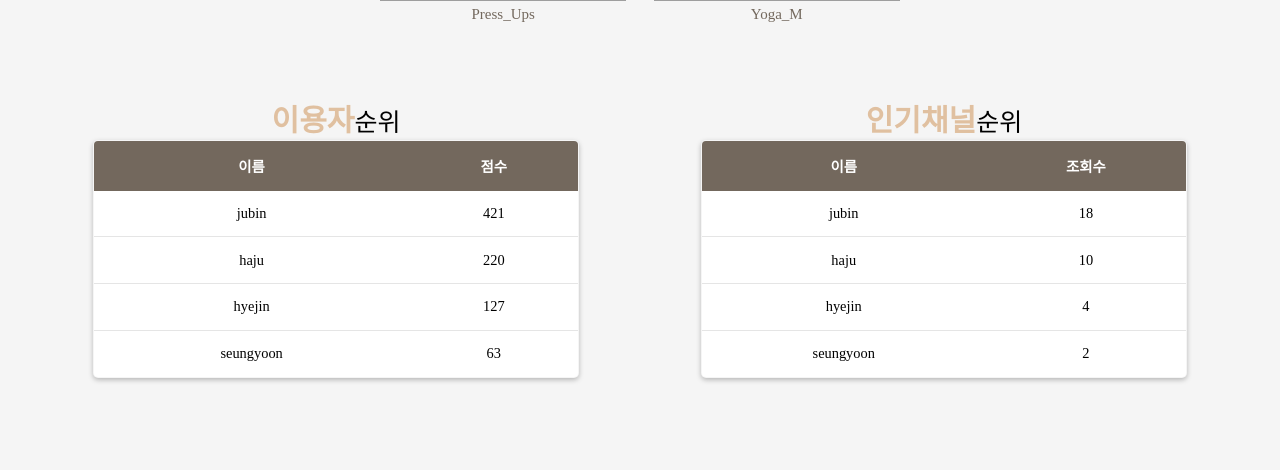
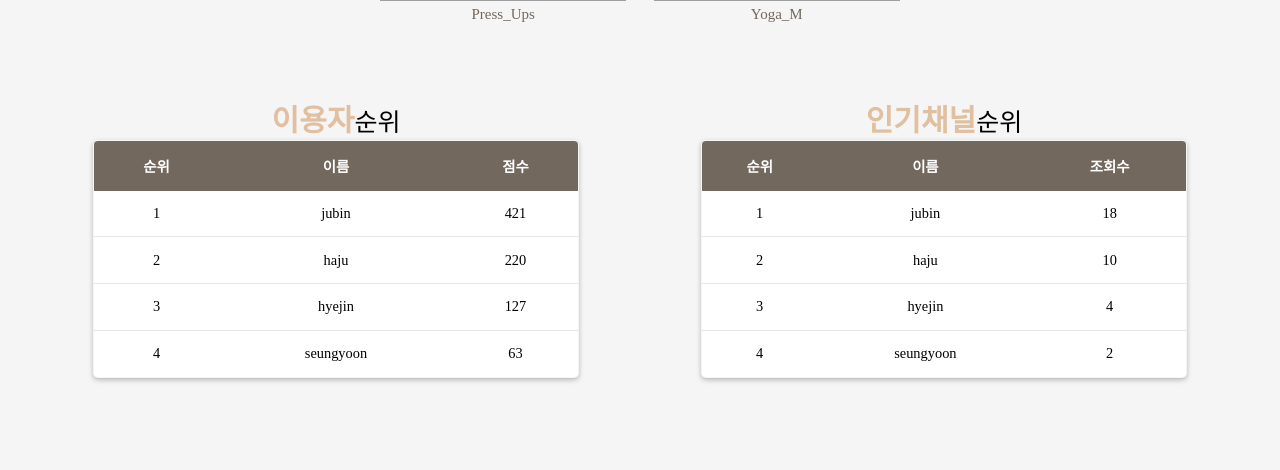
Before and after one commit to mangchhe/django-posture-correction, a Django app: page / in a window 1280 px wide. Shown: the part 1212-1682 px from the top of the page. Run offline with Django 3.2, Linux system fonts and the light colour scheme; data comes from the database, SQL or seed files in the repository; grey boxes are pictures that could not be loaded.

Commit message:
메인페이지 표에 등수 추가, 모달창, 비디오 크기 맞춤

```diff
--- a/templates/VideoShowModal.html
+++ b/templates/VideoShowModal.html
@@ -1,4 +1,4 @@
 {% load static %}
 {% for VideosDB in result %}
-<video autoplay controls><source src='{{ MEDIA_URL }}{{ VideosDB.recode_video }}' type='video/mp4'></video>
+<video autoplay><source src='{{ MEDIA_URL }}{{ VideosDB.recode_video }}' type='video/mp4'></video>
 {% endfor %}
--- a/templates/index.html
+++ b/templates/index.html
@@ -57,6 +57,7 @@
         <table>
             <thead>
                 <tr>
+                    <th scope="col">순위</th>
                     <th scope="col">이름</th>
                     <th scope="col">점수</th>
                 </tr>
@@ -64,6 +65,7 @@
             {% for x in user %}
             <tbody>
                 <tr>
+                    <td>{{ forloop.counter }}</td>
                     <td>{{ x.user_id__username }}</td>
                     <td>{{ x.score__sum }}</td>
                 </tr>
@@ -78,12 +80,14 @@
     <div class="channel">
         <table>
             <thead>
+                <th scope="col">순위</th>
                 <th scope="col">이름</th>
                 <th scope="col">조회수</th>
             </thead>
             {% for x in channel %}
             <tbody>
                 <tr>
+                    <td>{{ forloop.counter }}</td>
                     <td>{{ x.editor__username }}</td>
                     <td>{{ x.views__sum }}</td>
                 </tr>
--- a/templates/modepage.html
+++ b/templates/modepage.html
@@ -81,7 +81,7 @@
         <tr>
           <td class="text-center">{{ another.user_id__username }}</td>
           <td class="text-center">{{ another.edu_days }}</td>
-          <td class="text-center"><button class="btn-2" onclick="window.open('{% url 'VideoShow' another.id %}','test','width=550,height=310,location=no,status=no,scrollbars=yes')">영상확인</button></td>
+          <td class="text-center"><button class="btn-2" onclick="window.open('{% url 'VideoShow' another.id %}','test','width=493,height=373,location=no,status=no,scrollbars=yes')">영상확인</button></td>
         </tr>
       {% empty %}
         <tr>
--- a/templates/playView.html
+++ b/templates/playView.html
@@ -30,7 +30,6 @@
                 muted="'muted"
                 height="480"
                 width="640"
-                controls
                 oncontextmenu="return false"
                 type="video/mp4"
             ></video>
--- a/templates/playviewshowmodal.html
+++ b/templates/playviewshowmodal.html
@@ -1,4 +1,4 @@
 {% load static %}
 {% for EdusDB in result %}
-<video autoplay controls><source src='{{ EdusDB.recode_video }}' type='video/mp4'></video>
+<video autoplay><source src='{{ EdusDB.recode_video }}' type='video/mp4'></video>
 {% endfor %}
--- a/templates/uploadpreview.html
+++ b/templates/uploadpreview.html
@@ -1,2 +1,2 @@
 {% load static %}
-<video autoplay controls><source src='{{ MEDIA_URL }}{{ result }}' type='video/mp4'></video>
+<video  autoplay><source src='{{ MEDIA_URL }}{{ result }}' type='video/mp4'></video>
```
Also changed, not shown: templates/playViewResult.html (+5 -3 lines).
